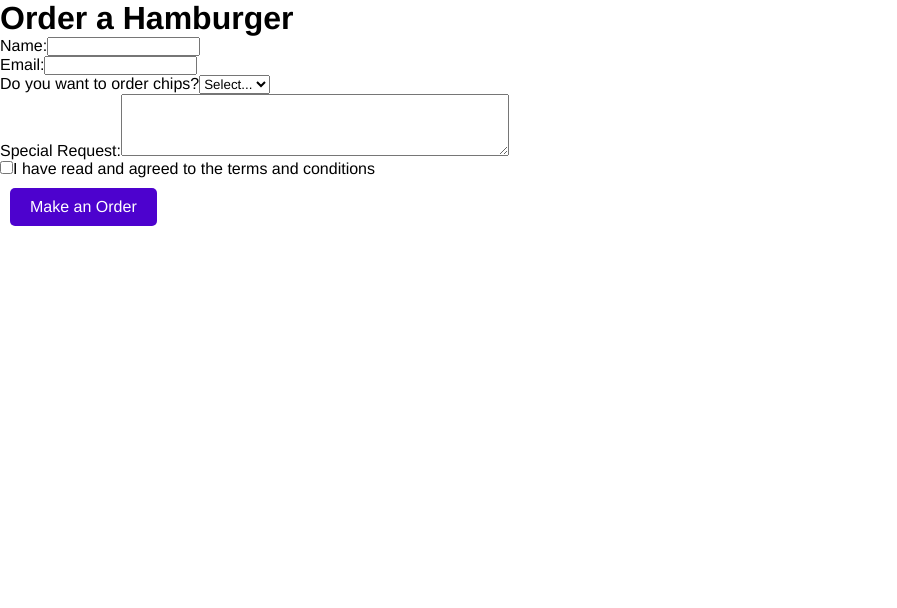
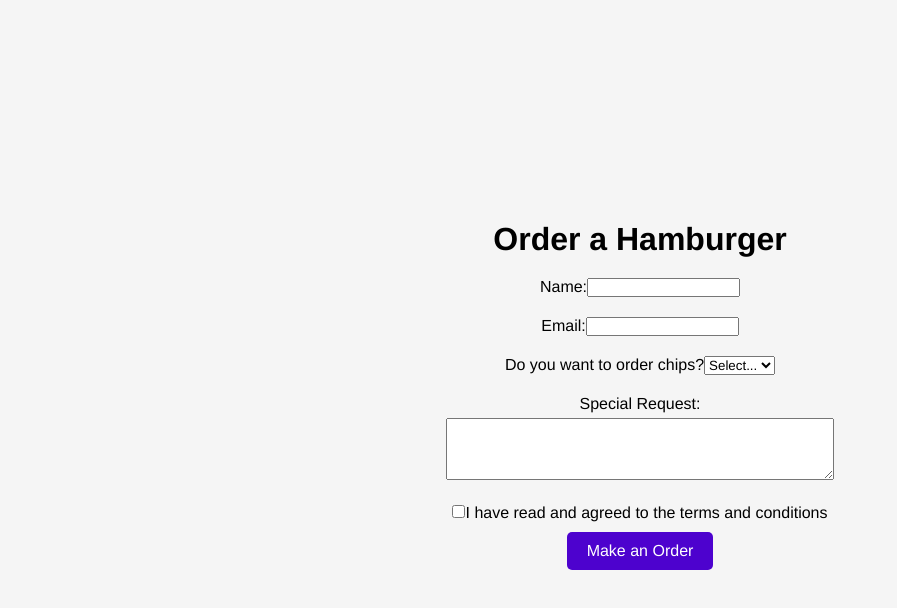
Before and after one commit to jullyanabrasileiro/materials-mini-project-angular-react, a React (Vite) app: page /exercise-18 in a window 1280 px wide. Shown: the top 608 px of the page, without its empty margins (0-897 px from the left). Built offline with nearby package versions, Linux system fonts and the light colour scheme.

Commit message:
css features

```diff
--- a/src/exercises/exercise16/Login.jsx
+++ b/src/exercises/exercise16/Login.jsx
@@ -11,9 +11,9 @@ const Login = () => {
 
   return (
     <div className="login-container">
-      <h1>Login</h1>
+      <h1 style={{paddingBottom:20,}}>Login</h1>
       <form onSubmit={handleLogin}>
-        <div>
+        <div style={{paddingBottom:20,}}>
           <label>Username:</label>
           <input
             type="text"
@@ -29,7 +29,7 @@ const Login = () => {
             onChange={(e) => setPassword(e.target.value)}
           />
         </div>
-        <button className="login-container-btn" type="submit">Login</button>
+        <div style={{ display: 'flex', justifyContent: 'center' }}><button className="login-container-btn" type="submit">Login</button></div>
       </form>
     </div>
   );
--- a/src/exercises/exercise18/Form.jsx
+++ b/src/exercises/exercise18/Form.jsx
@@ -19,11 +19,25 @@ const OrderForm = () => {
   };
 
   return (
-    <div>
-      <h1>Order a Hamburger</h1>
-      <form onSubmit={handleSubmit}>
-        <div>
-          <label>
+    <div
+    style={{
+      display: 'flex',
+      justifyContent: 'center',
+      alignItems: 'center',
+      minHeight: '100vh',
+      flexDirection: 'column',
+      backgroundColor: '#f5f5f5', }}>
+
+      <h1 style={{paddingBottom:20,}}>Order a Hamburger</h1>
+      <form onSubmit={handleSubmit}
+          style={{
+            display: 'flex',
+            justifyContent: 'center',
+            alignItems: 'center',
+            flexDirection: 'column',
+            backgroundColor: '#f5f5f5', }}>
+        <div style={{paddingBottom:20}}>
+          <label >
             Name:
             <input
               type="text"
@@ -33,7 +47,7 @@ const OrderForm = () => {
             />
           </label>
         </div>
-        <div>
+        <div style={{paddingBottom:20}}>
           <label>
             Email:
             <input
@@ -44,7 +58,7 @@ const OrderForm = () => {
             />
           </label>
         </div>
-        <div>
+        <div style={{paddingBottom:20}}>
           <label>
             Do you want to order chips?
             <select
@@ -58,16 +72,18 @@ const OrderForm = () => {
             </select>
           </label>
         </div>
-        <div>
-          <label>
+        <div style={{paddingBottom:20}}>
+          <label style={{ display: 'flex',justifyContent: 'center', marginBottom: 5 }}>
             Special Request:
-            <textarea
+
+          </label>
+          <textarea
               value={specialRequest}
               onChange={(e) => setSpecialRequest(e.target.value)}
               rows="4"
               cols="50"
             />
-          </label>
+
         </div>
         <div>
           <label>
```
